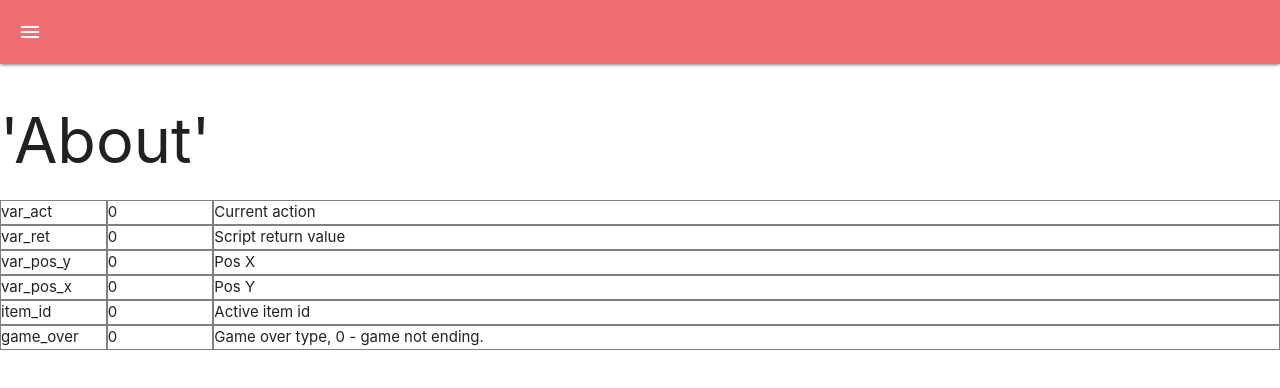
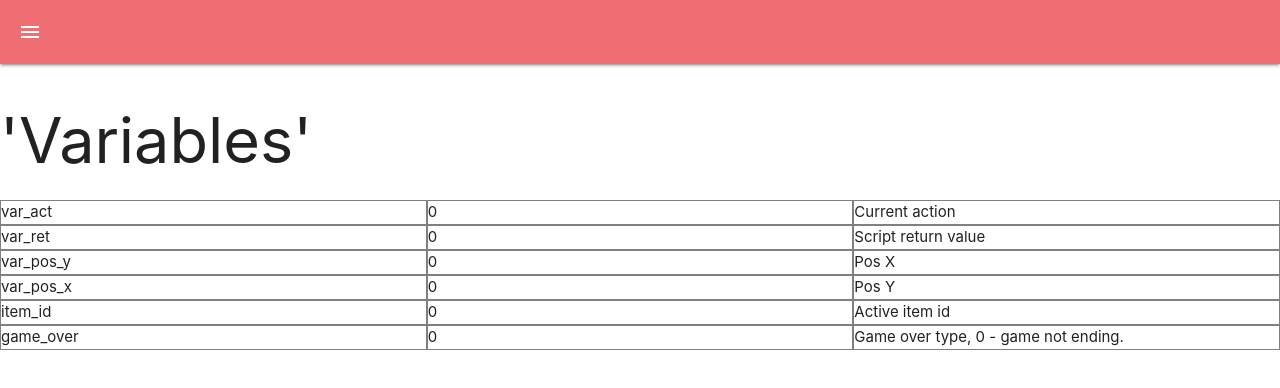
Before and after one commit to alex-worker/CombinatoricsIDE, a React (Create React App) app in the folder simple-ide/: page /vars in a window 1280 px wide. Shown: the top 388 px of the page. Built offline with nearby package versions, Linux system fonts and the light colour scheme.

Commit message:
попытки сделать хорошо на исходном материале

```diff
--- a/simple-ide/src/components/gui/Table.js
+++ b/simple-ide/src/components/gui/Table.js
@@ -34,10 +34,7 @@ const MyTable = ({ width, height, list, columns }) => {
       >
         <div
           style={{
-            margin: '0 !important',
-            // padding: 0,
-            // whiteSpace: 'normal',
-            // borderBottom: '20px solid gray'
+            whiteSpace: 'normal',
             border: '1px solid gray'
           }}
         >
@@ -86,6 +83,7 @@ const MyTable = ({ width, height, list, columns }) => {
 const MyTablePlace = ({ list, columns }) => (
   <AutoSizer>
     {({ width, height }) => {
+      console.log( width, height )
       _cache.clearAll()
       return (
         <div
--- a/simple-ide/src/pages/Variables.js
+++ b/simple-ide/src/pages/Variables.js
@@ -15,14 +15,14 @@ const vars = [
 const columns = [
   { key: 'name', name: 'Name' },
   { key: 'default', name: 'Default' },
-  { key: 'comment', name: 'Comment', width: 10 }
+  { key: 'comment', name: 'Comment' }
 ]
 
 const Variables = () => {
   return (
     <>
       <div>
-        <h1>'About'</h1>
+        <h1>'Variables'</h1>
       </div>
       <div className='AppPage'>
         <Table columns={columns} list={vars} />
```
